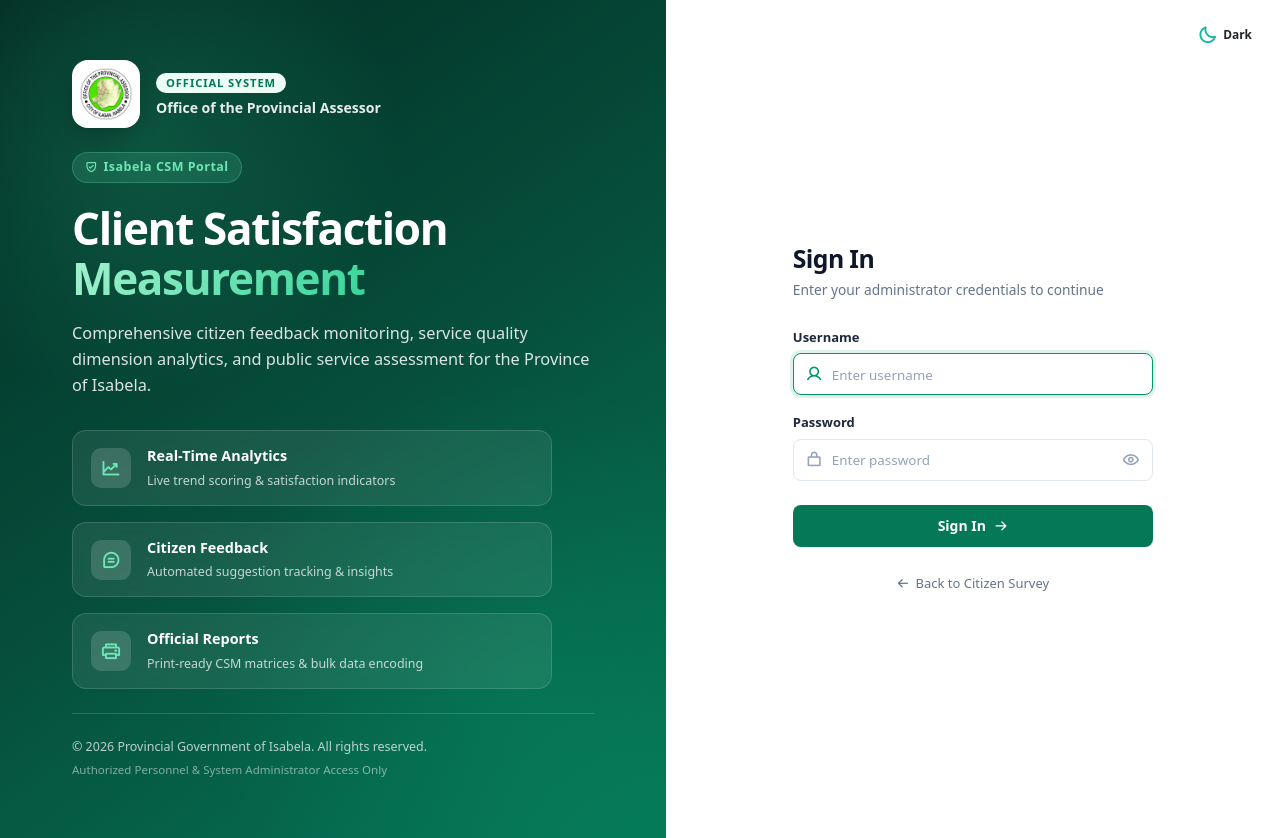
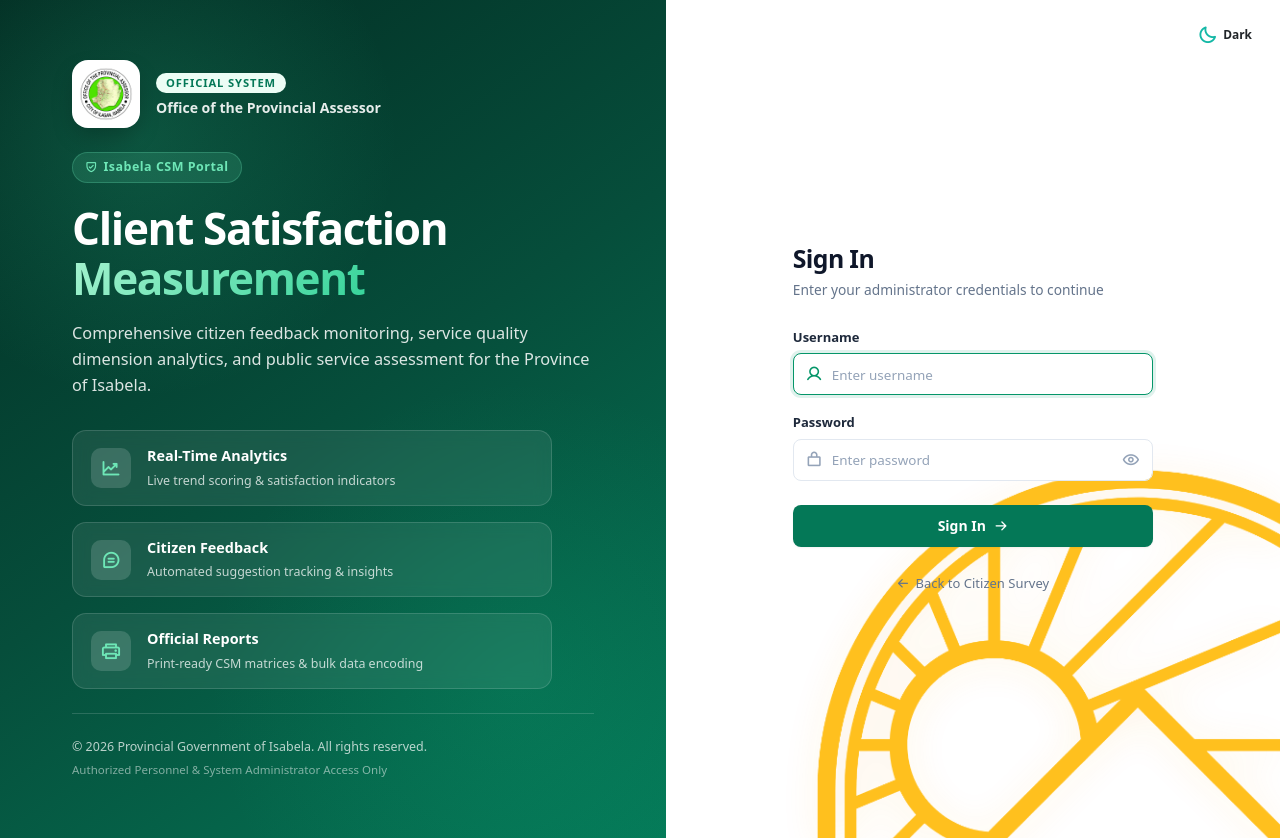
Before and after one commit to LiveKryptiah/pgi.pao.csm, a PHP site: page /login.php in a window 1280 px wide. Run offline with PHP 8.4, Linux system fonts and the light colour scheme; some libraries are stand-ins or nearby versions.

Commit message:
Add dashboard greeting sun image to login.php right panel

```diff
--- a/login.php
+++ b/login.php
@@ -283,15 +283,59 @@ if ($_SERVER["REQUEST_METHOD"] == "POST") {
             align-items: center;
             padding: 48px 32px;
             position: relative;
+            overflow: hidden;
         }
 
         [data-bs-theme="dark"] .login-split-right {
             background: #07110c;
         }
 
+        /* GREETINGS SUN ART (FROM DASHBOARD GREETING SECTION) */
+        .login-sun-art,
+        .login-split-right .greetings-sun-art {
+            position: absolute;
+            right: 0;
+            bottom: -5px;
+            height: 52%;
+            max-height: 380px;
+            pointer-events: none;
+            user-select: none;
+            z-index: 1;
+            opacity: 0.88;
+            background: transparent !important;
+            border: none !important;
+            box-shadow: none !important;
+            transition: transform 0.4s cubic-bezier(0.34, 1.56, 0.64, 1), opacity 0.3s ease;
+        }
+
+        .login-sun-img,
+        .login-split-right .greetings-sun-img {
+            height: 100%;
+            width: auto;
+            object-fit: contain;
+            background: transparent !important;
+            border: none !important;
+            box-shadow: none !important;
+            filter: drop-shadow(0 4px 20px rgba(245, 158, 11, 0.12));
+            transition: transform 0.4s cubic-bezier(0.34, 1.56, 0.64, 1);
+        }
+
+        .login-split-right:hover .login-sun-img,
+        .login-split-right:hover .greetings-sun-img {
+            transform: scale(1.02) rotate(-0.5deg);
+        }
+
+        [data-bs-theme="dark"] .login-sun-art,
+        [data-bs-theme="dark"] .login-split-right .greetings-sun-art {
+            opacity: 0.45;
+            filter: drop-shadow(0 0 25px rgba(245, 158, 11, 0.22));
+        }
+
         .login-form-container {
             width: 100%;
             max-width: 360px;
+            position: relative;
+            z-index: 2;
             animation: formFadeIn 0.35s cubic-bezier(0.16, 1, 0.3, 1) backwards;
         }
 
@@ -544,6 +588,14 @@ if ($_SERVER["REQUEST_METHOD"] == "POST") {
                 min-height: auto;
                 padding: 40px 24px 60px;
             }
+            .login-sun-art,
+            .login-split-right .greetings-sun-art {
+                opacity: 0.22;
+                right: -25px;
+                bottom: -15px;
+                height: 38%;
+                max-height: 220px;
+            }
         }
 
         @media (prefers-reduced-motion: reduce) {
@@ -622,6 +674,11 @@ if ($_SERVER["REQUEST_METHOD"] == "POST") {
             <i class="ph-bold ph-sun fs-5 theme-icon-sun d-none"></i>
             <span class="theme-label small d-none d-sm-inline fw-semibold">Dark</span>
         </button>
+
+        <!-- GREETINGS SUN ART (FROM DASHBOARD GREETING SECTION) -->
+        <div class="greetings-sun-art login-sun-art" aria-hidden="true">
+            <img src="greetings_sun_topleft.png" alt="Greeting Sun" class="greetings-sun-img login-sun-img">
+        </div>
 
         <div class="login-form-container">
             <!-- Mobile Brand Header (shown only on small screens) -->
```
